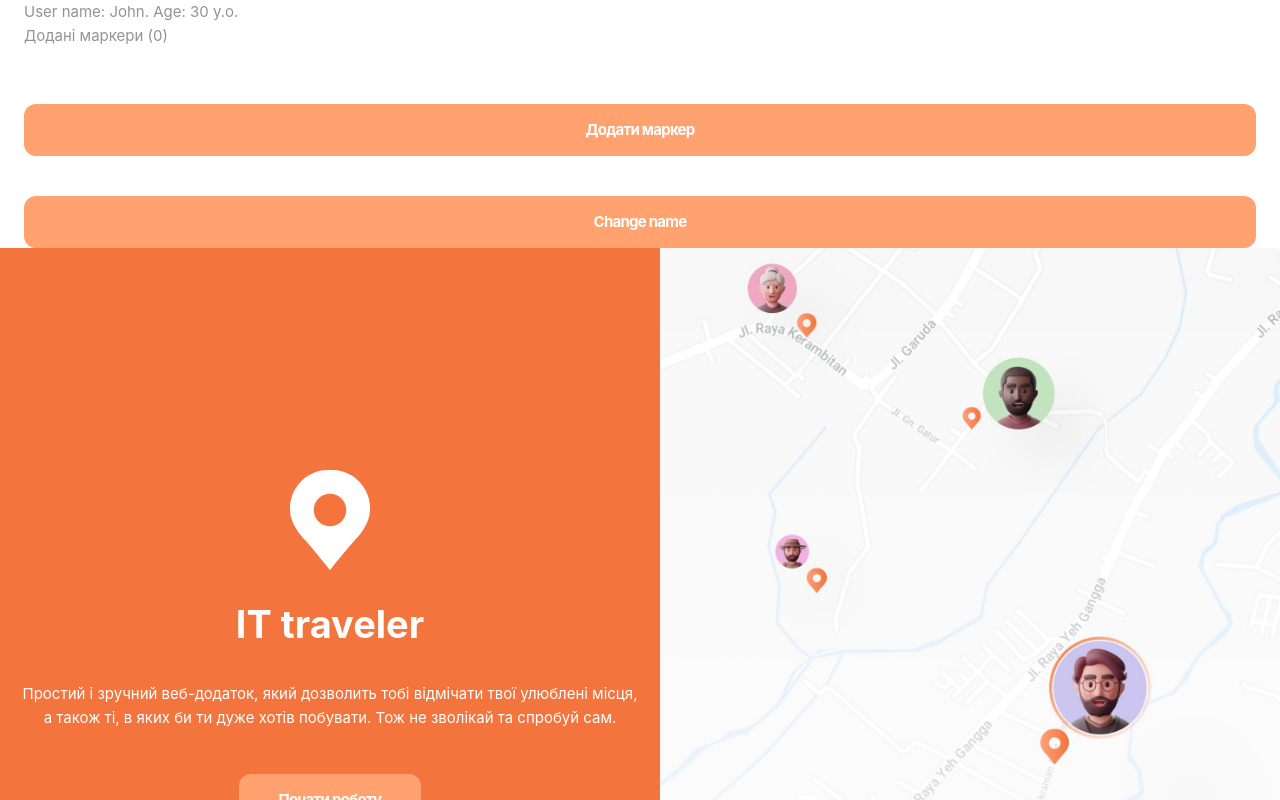
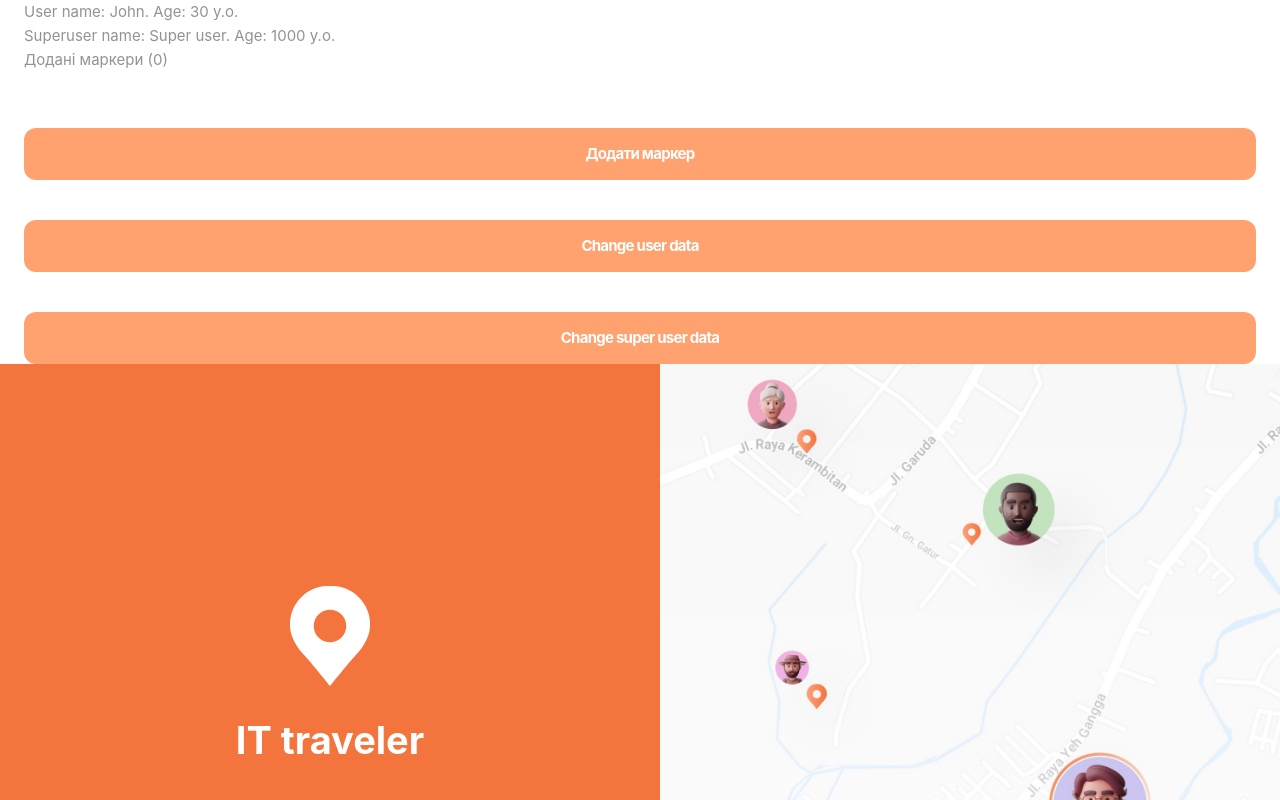
Before and after one commit to Spirit1408/IT_traveller, a Vue app: page / in a window 1280 px wide. Shown: the top 800 px of the page. Built offline with nearby package versions, Linux system fonts and the light colour scheme.

Commit message:
Add example of usage of reactive

```diff
--- a/src/components/FavoritePlaces/FavoriePlaces.vue
+++ b/src/components/FavoritePlaces/FavoriePlaces.vue
@@ -1,17 +1,23 @@
 <script setup>
 import IButton from '../IButton/IButton.vue'
-import { ref } from 'vue'
+import { ref, reactive } from 'vue'
 
 const counter = ref(0) // {value: 0}
 const user = ref({ name: 'John', age: 30 }) // {name: 'John', age: 30}
+const superUser = reactive({ name: 'Super user', age: 1000 })
 
 const increment = () => {
   counter.value++
 }
 
-const changeUserName = () => {
+const changeUserData = () => {
   user.value.name = 'Harry Potter'
   user.value.age = 15
+}
+
+const changeSuperUserName = () => {
+  superUser.name = 'Super duper user'
+  superUser.age = 2000
 }
 </script>
 // ref - reactive variable (object with one property - "value"), with default value. Can be used for
@@ -21,17 +27,22 @@ possible by using .value property of the ref object.
 <template>
   <div class="px-6">
     <div class="text-gray">User name: {{ user.name }}. Age: {{ user.age }} y.o.</div>
+    <div class="text-gray">Superuser name: {{ superUser.name }}. Age: {{ superUser.age }} y.o.</div>
 
     <div class="text-gray mb-4">Додані маркери ({{ counter }})</div>
 
     <slot name="list"></slot>
 
     <IButton class="mt-10 w-full" @click="increment">Додати маркер</IButton>
-    <IButton class="mt-10 w-full" @click="changeUserName">Change name</IButton>
+    <IButton class="mt-10 w-full" @click="changeUserData">Change user data</IButton>
+    <IButton class="mt-10 w-full" @click="changeSuperUserName">Change super user data</IButton>
   </div>
 </template>
 // Using ref variable to count number of added markers. Counter will be displayed inside of the
 label. @click - directive for adding click event listener to the button. For gathering data from
 script we can use double curly braces {{ variable }}. In template counter (as it`s a referral
 object) will be "unpacked" to its value. Note that even variable "user" - an object with one
-property "value", value of which is an object with user's data!
+property "value", value of which is an object with user's data, wrapped in reactive function! Note
+that in function with superUser object we aren't using "value" property to change its value, just
+ordinary syntax of objects. But using refs is recommended, because of more flexibility and
+reactivity. Usage of reactive can be good in forms.
```
